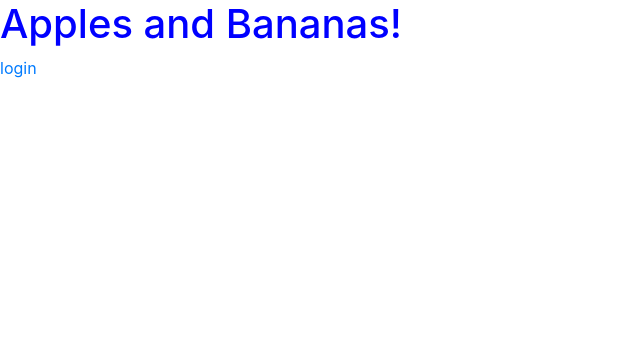
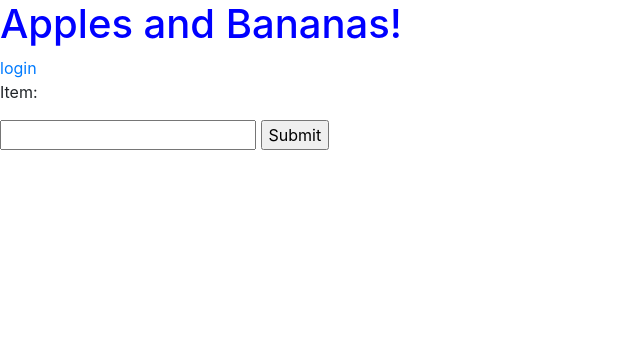
Before and after one commit to kabradshaw1/Django-Restframework-PostGreSQL-React, a Django app: page / in a window 1280 px wide. Shown: the top 340 px of the page, without its empty margins (0-640 px from the left). Run offline with Django 4.2, Linux system fonts and the light colour scheme; data that the repository does not hold is empty.

Commit message:
added client side javascript, some seeds for database, and html submit for get request

```diff
--- a/db/seeds.sql
+++ b/db/seeds.sql
@@ -0,0 +1,4 @@
+INSERT INTO Feature (name, detail)
+VALUES
+  ('Fast', 'We are fast'),
+  ('Cool', 'We are awesome');
--- a/static/js/scripts.js
+++ b/static/js/scripts.js
@@ -1,22 +1,22 @@
-// var getWeather = function(city) {
-//   // format the github api url
 
-//   var apiUrl = "https://api.openweathermap.org/data/2.5/forecast?q=" + city + "&appid=11988be7e9227615c1560b01dd5dbd6a";
+var getLocation = $('#item-button').submit(function(item) {
 
-//   // make a get request to url
-//   fetch(apiUrl)
-//     .then(function(response) {
-//       // request was successful
-//       if (response.ok) {
-//         response.json().then(function(data) {
+  var apiUrl = "http://127.0.0.1:8000/api/item/" + item;
 
-//           displayWeather(data, city);
-//         });
-//       } else {
-//         alert('Error: City Not Found');
-//       }
-//     })
-//     .catch(function(error) {
-//       alert("Unable to get weather.");
-//   });
-// };
+  // make a get request to url
+  fetch(apiUrl)
+    .then(function(response) {
+      // request was successful
+      if (response.ok) {
+        response.json().then(function(data) {
+
+          console.log(data);
+        });
+      } else {
+        alert('Error: Item Not Found');
+      }
+    })
+    .catch(function(error) {
+      alert("Unable to get items.");
+  });
+});
--- a/templates/index.html
+++ b/templates/index.html
@@ -30,11 +30,18 @@
     <p>Added from if statement for stuff</p>
     {% endif %}
     {% endfor %}
+
+    <form id="item-button">
+      <p>Item:</p>
+      <input type="text" name="username">
+      <input type="submit">
+      <!-- location retrived from database -->
+    </form>
   </main>
   <footer>
 
   </footer>
-  <!-- <script src="jquery-3.6.0.min.js"></script> -->
+  <script src="https://ajax.googleapis.com/ajax/libs/jquery/3.6.0/jquery.min.js"></script>
   <script src="{% static '/js/scripts.js' %}" type="text/javascript"></script>
 </body>
 </html>
```
Also changed, not shown: db/schema.sql (+8 -0 lines).
